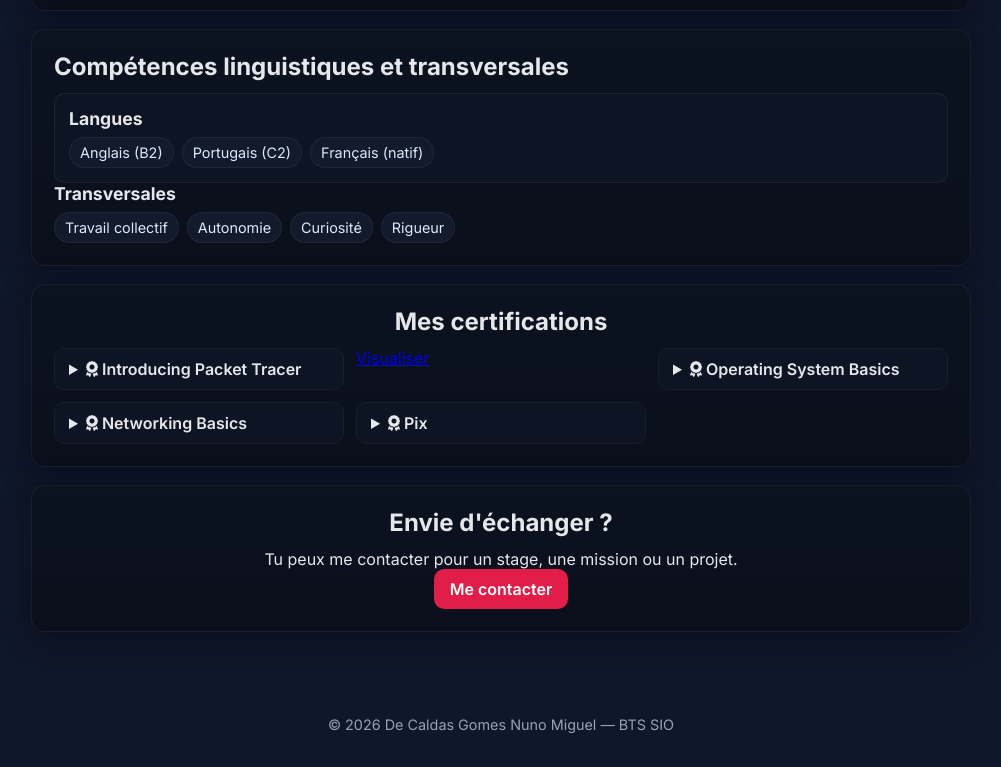
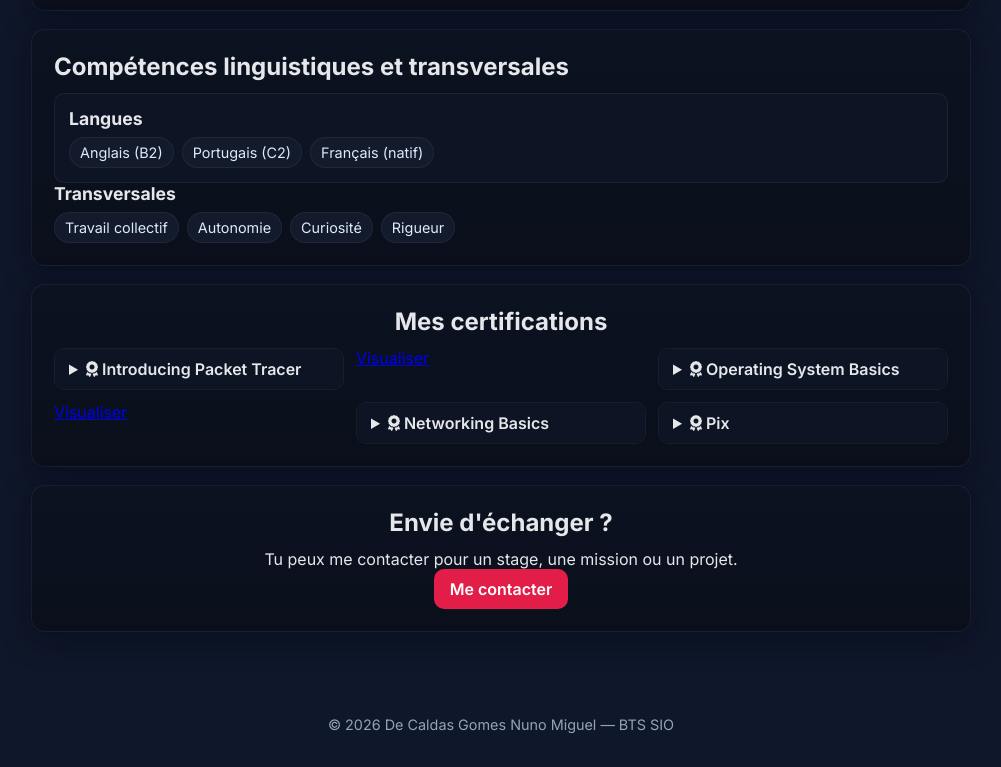
Before and after one commit to NunoDeCaldasGomes/Portfolio, a website: page index.html in a window 1280 px wide. Shown: the part 2926-3693 px from the top of the page, without its empty margins (139-1140 px from the left). Drawn offline with Linux system fonts and the light colour scheme.

Commit message:
Update index.html

```diff
--- a/index.html
+++ b/index.html
@@ -223,6 +223,7 @@ Cette migration a permis d’assurer la pérennité des machines et de les adapt
                     <summary><i class="fa-solid fa-award" aria-hidden="true"></i> Operating System Basics</summary>
                     <embed src="operatingsystembasics.pdf" type="application/pdf" class="pdf-viewer" />
                 </details>
+                <a href="https://www.credly.com/earner/earned/share/cec398e6-e0e6-49e1-94cb-da81e5bc905a" target="_blank" rel="noopener noreferrer"> Visualiser</a>
                 <details class="cert-panel">
                     <summary><i class="fa-solid fa-award" aria-hidden="true"></i> Networking Basics</summary>
                     <embed src="Networking_Basics_certificate_decaldasgomes-gmail-com_95e3c706-f9cf-43bf-911b-13abf110db21.pdf" type="application/pdf" class="pdf-viewer" />
```
